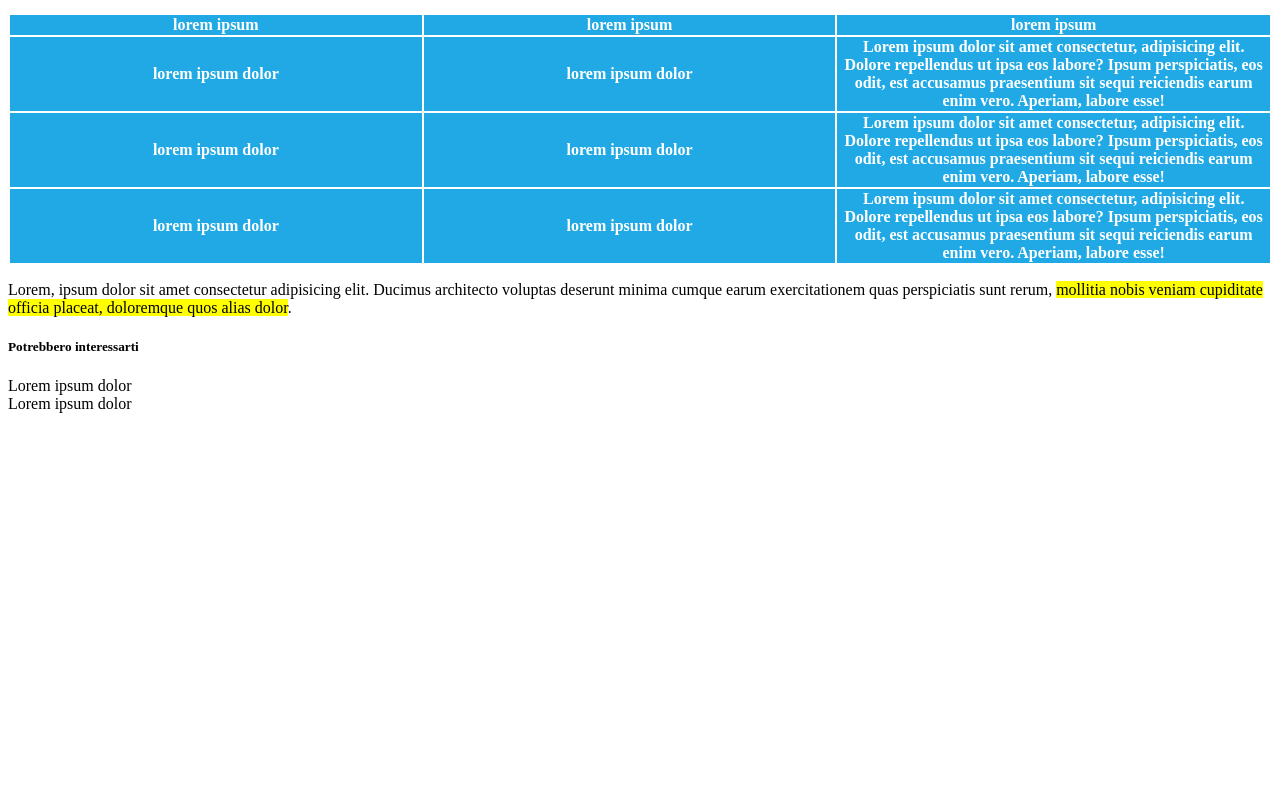
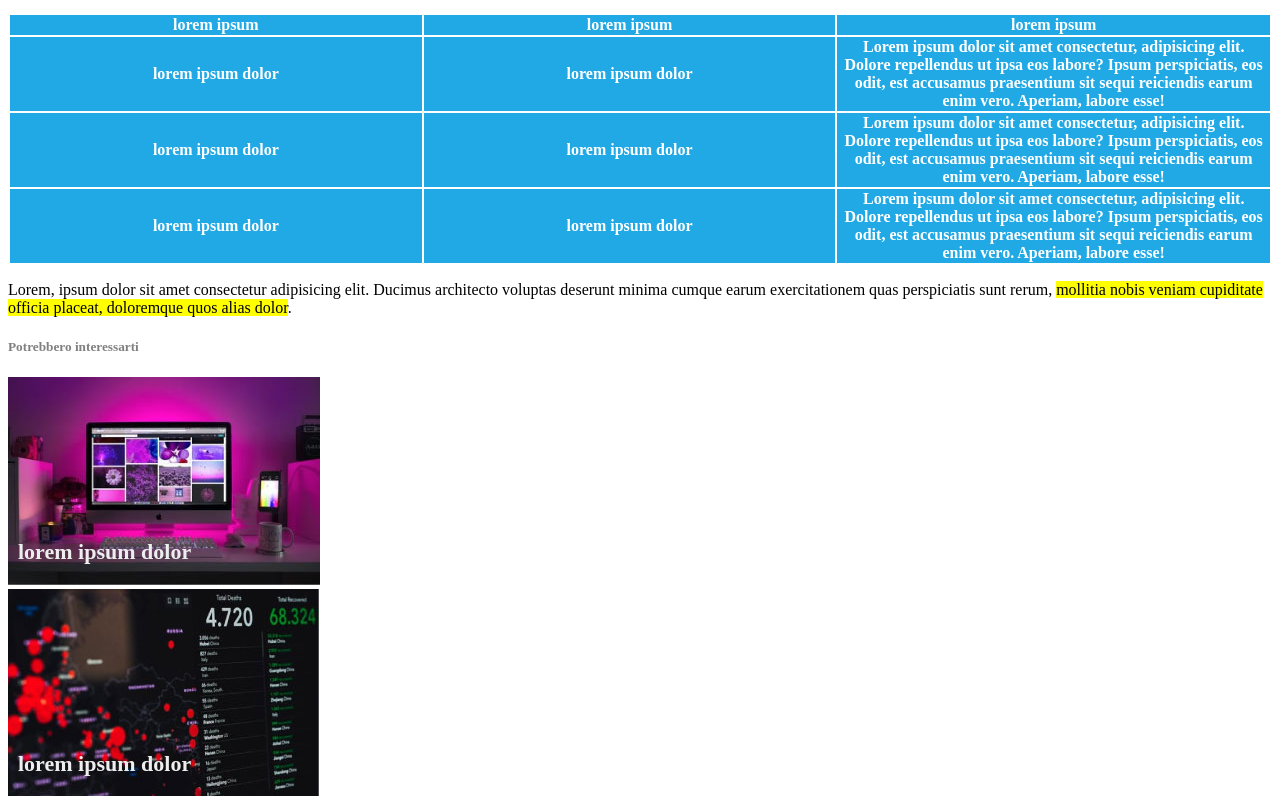
Before and after one commit to Vale-riad/html-css-booleaner, a plain HTML site: page index.html in a window 1280 px wide. Shown: the part 936-1736 px from the top of the page. Before the commit the page ends 1357 px from the top, so only its background shows below. Drawn offline with Linux system fonts and the light colour scheme.

Commit message:
modificato footer

```diff
--- a/css/style.css
+++ b/css/style.css
@@ -38,3 +38,27 @@
 .linea-blu{
     background-color: #B1E5F2;
 }
+
+h5{color: #808080;
+}
+
+.immagineuno{
+    width: 300px;
+    height: 200px;
+    position: relative;
+
+}
+h6 {
+    position: absolute;
+    color: #eee;
+    font: bold 22px italic;
+    padding:10px;
+    top: 100px;
+    left: 10;
+    width: 100%;
+ }
+ .immaginedue{
+    width: 300px;
+    height: 200px;
+    position: relative;
+}
--- a/index.html
+++ b/index.html
@@ -79,9 +79,15 @@
 </main>
 
 <footer>
-    <h5>Potrebbero interessarti</h3>
-        <div class="loremuno">Lorem ipsum dolor</div>
-<div class="loremdue">Lorem ipsum dolor</div>
+    <h5>Potrebbero interessarti</h5>
+        <div class="immagineuno">
+            <img src="img/monitor.jpg"/>
+            <h6>lorem ipsum dolor</h6>
+            <div class="immagineuno">
+                <img src="img/graph.jpg"/>
+                <h6>lorem ipsum dolor</h6>
+
+
 </footer>
 
 </body>
```
